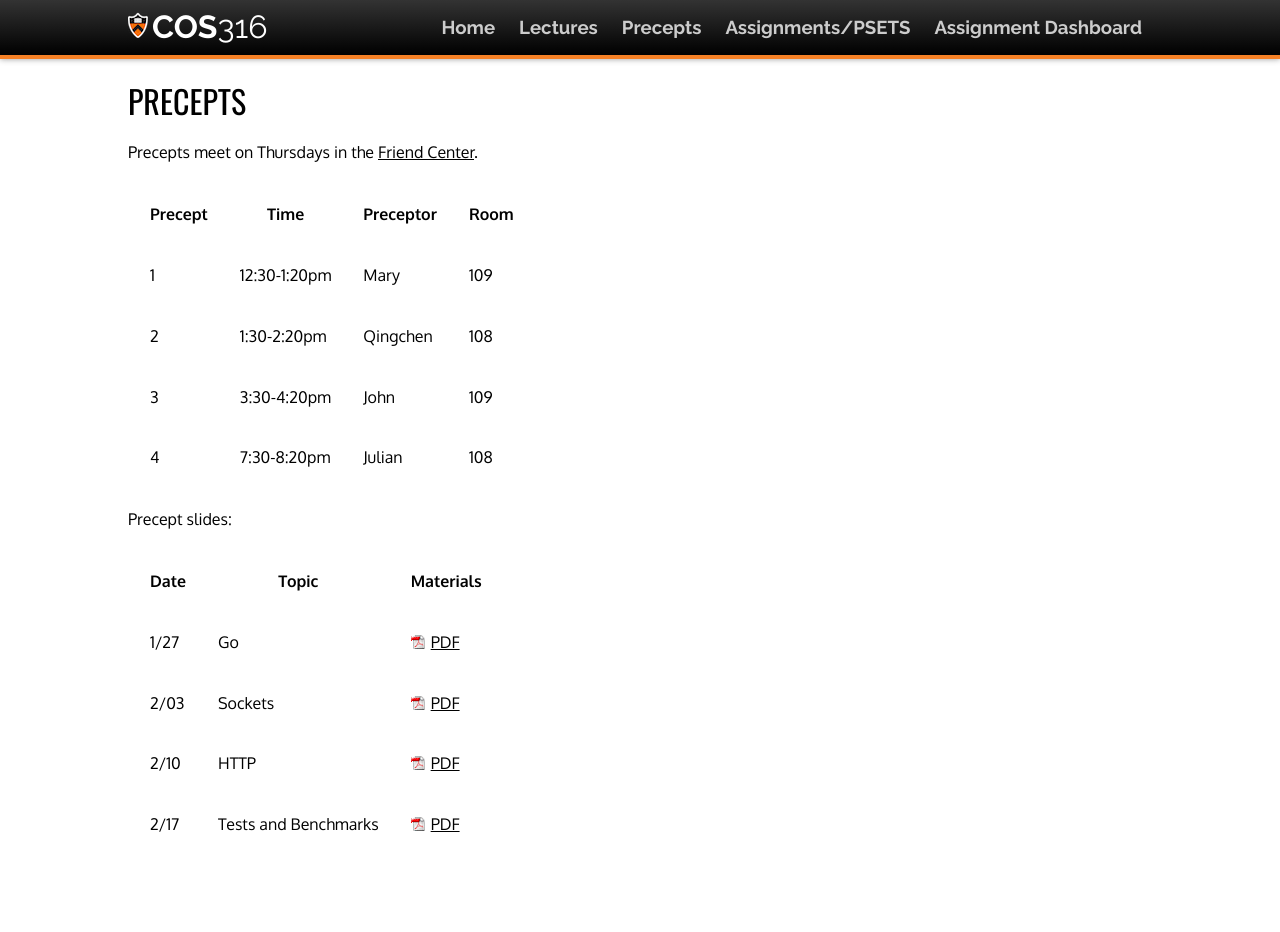
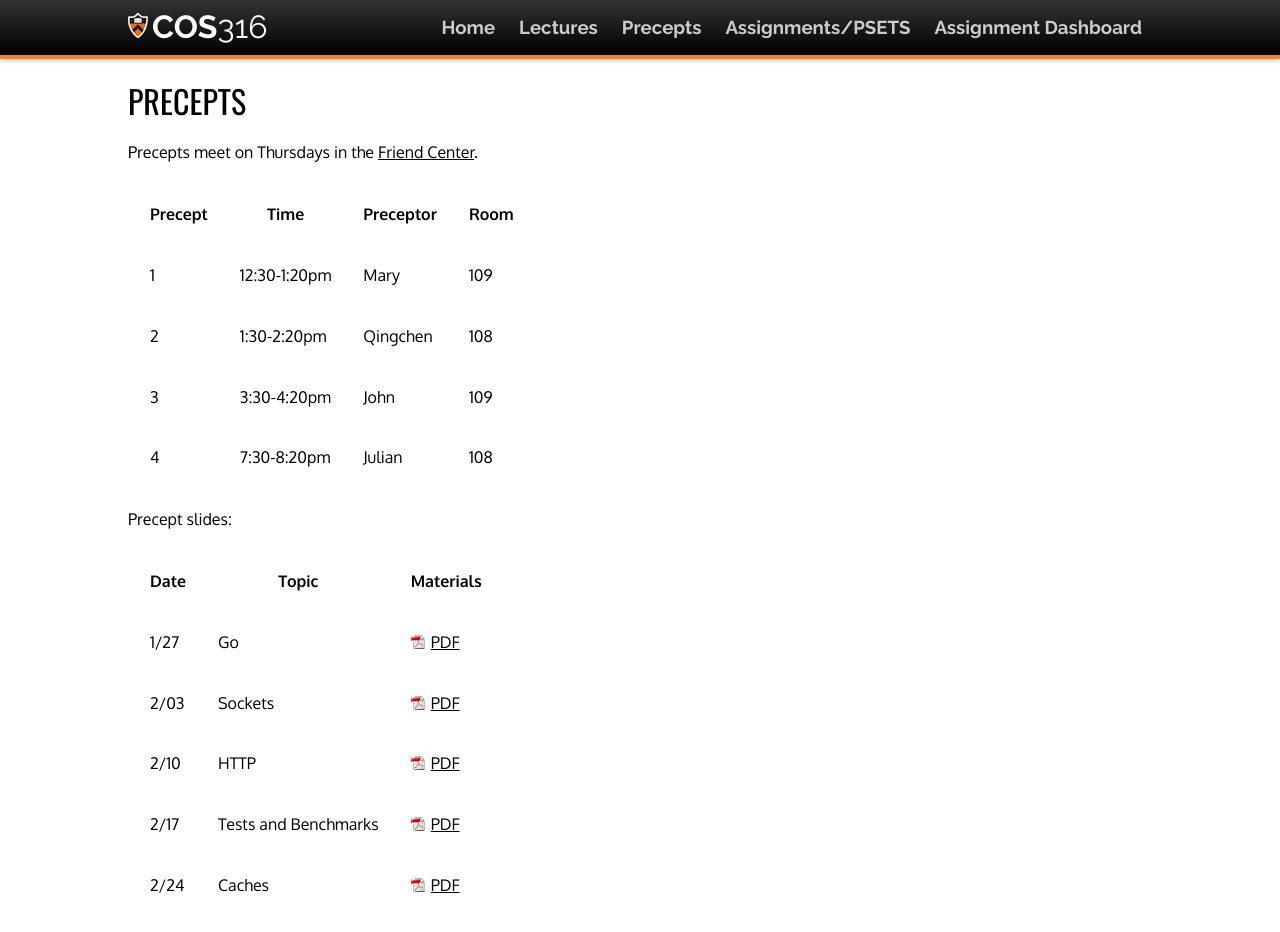
Before and after one commit to cos316/cos316-web, a Jekyll site: the page built from precepts.md, in a window 1280 px wide and 981 px high. Shown: the top 932 px of the window. Built offline with Jekyll 4.4.1, drawn with Linux system fonts in a browser that asks for light colours; nearby versions of some CDN libraries.

Commit message:
upload precept 5 slides

```diff
--- a/precepts.md
+++ b/precepts.md
@@ -20,9 +20,9 @@ Precept slides:
 | 2/03  | Sockets  | [PDF](/precepts/Socket-Programming.pdf) |
 | 2/10  | HTTP     | [PDF](/precepts/HTTP.pdf) |
 | 2/17  | Tests and Benchmarks | [PDF](/precepts/Testing-and-Benchmarking.pdf) |
+| 2/24  | Caches   | [PDF](/precepts/Cache-Eviction.pdf) |
 
 <!--
-| 2/24  | Caches   | [PDF](/precepts/Cache-Eviction.pdf) |
 | 3/03  | SQL      | [PDF](/precepts/SQL.pdf) |
 | 3/10  | Reflection | [PDF](/precepts/Reflection1.pdf) |
 | 3/17  | Reflection - 2 | [PDF](/precepts/Reflection2.pdf) |
```
Also changed, not shown: 1 other file.
